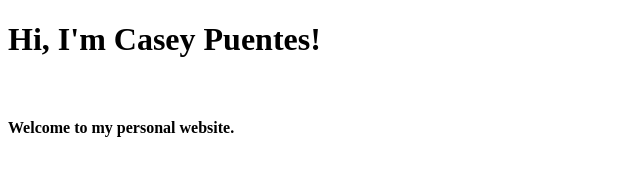
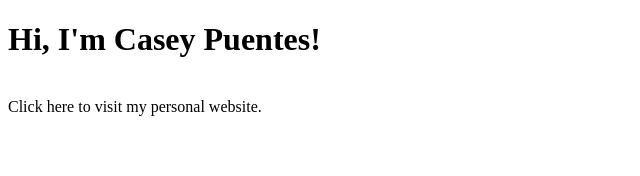
Before and after one commit to puentesca/puentesca.github.io, a plain HTML site: page index.html in a window 1280 px wide. Shown: the whole page, without its empty margins (0-640 px from the left). Drawn offline with Linux system fonts and the light colour scheme.

Commit message:
created index.html

```diff
--- a/index.html
+++ b/index.html
@@ -2,7 +2,7 @@
 <html>
     <head>
         <h1>Hi, I'm Casey Puentes!</h1></br>
-        <h4>Welcome to my personal website.</h4>
+        <link href="https://caseypuentes.com">Click here to visit my personal website.</link>
     </head>
     <body>
 
```
